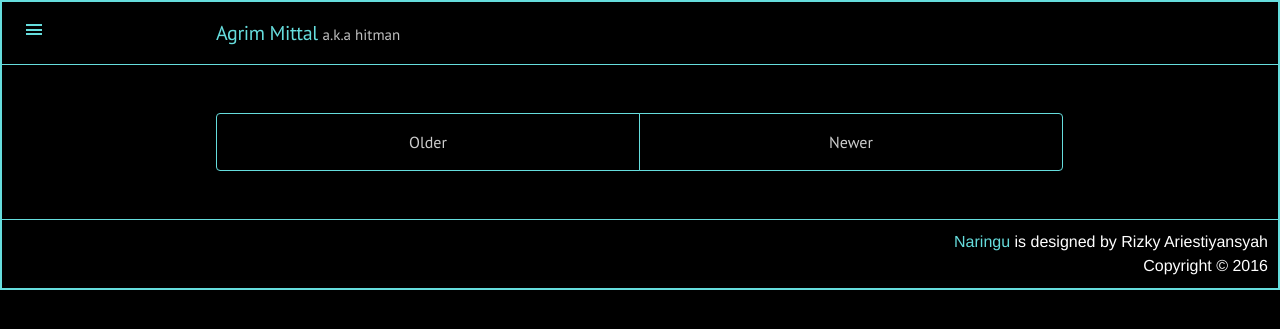
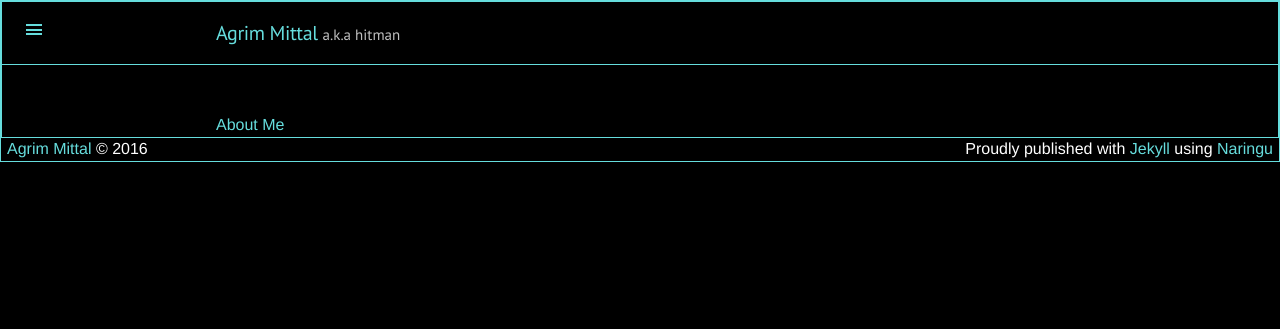
Before and after one commit to agrim123/agrim123.github.io, a Jekyll site: the page built from index.html, in a window 1280 px wide. Shown: the top 329 px of the page. Built offline with Jekyll 4.4.1, drawn with Linux system fonts in a browser that asks for light colours; the list of posts is cut into pages by our own code.

Commit message:
finishing changes

```diff
--- a/_config.yml
+++ b/_config.yml
@@ -16,7 +16,7 @@ tagline:             'a.k.a hitman'
 description:         'Developer . Geek . Hacker'
 url:                 http://agrim123.github.io
 baseurl:             /
-paginate:            7
+paginate:            5
 
 # About/contact
 author:
--- a/_includes/footer.html
+++ b/_includes/footer.html
@@ -1,5 +1,6 @@
-    <div align="right" class="footer" style="padding-right: 10px;bottom: 0;position: inherit;">
-        <a href="{{ site.theme.link }}" target="_blank" title="naringu">{{ site.theme.codename }}</a>  is designed by {{ site.theme.creator }}<br />Copyright © {{ site.time | date: '%Y' }} <br>
-    </div>
-  </body>
+<footer style="position: relative;padding-right: 5px;padding-left: 5px">
+	<section style="float: left;width: 45%;display: block;"><a href="{{site.baseurl}}">Agrim Mittal</a> © 2016</section>
+	<section style="float: right;width: 45%;display: block;text-align: right;">Proudly published with <a href="https://jekyllrb.com/">Jekyll</a> using <a href="{{ site.theme.link }}">{{ site.theme.codename }}</a></section>
+</div>
+</body>
 </html>
--- a/index.html
+++ b/index.html
@@ -16,8 +16,8 @@ title: Home
   </div>
   {% endfor %}
 </div>
-
-<div class="pagination">
+<a href ="/about">About Me</a>
+<!-- <div class="pagination">
   {% if paginator.next_page %}
     <a class="pagination-item older" href="{{ site.baseurl }}page{{paginator.next_page}}">Older</a>
   {% else %}
@@ -32,4 +32,4 @@ title: Home
   {% else %}
     <span class="pagination-item newer">Newer</span>
   {% endif %}
-</div>
+</div> -->
```
